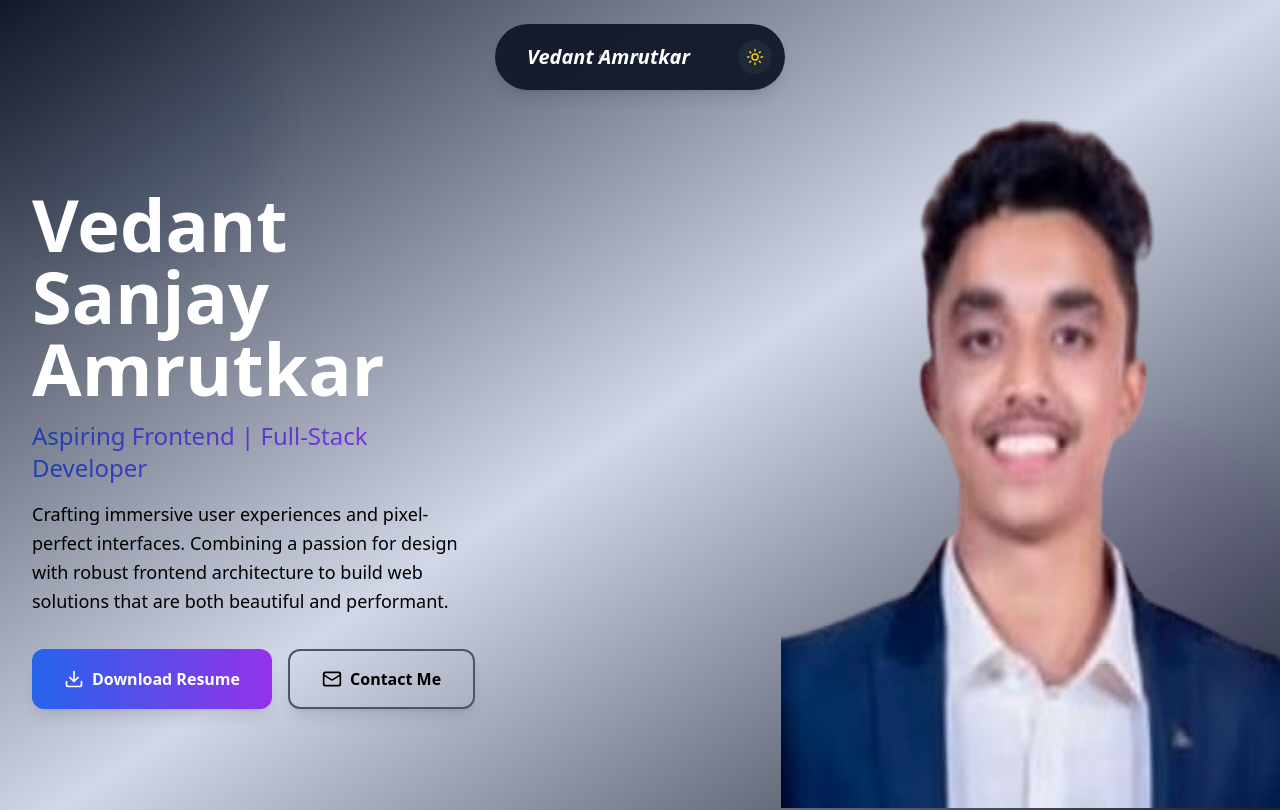
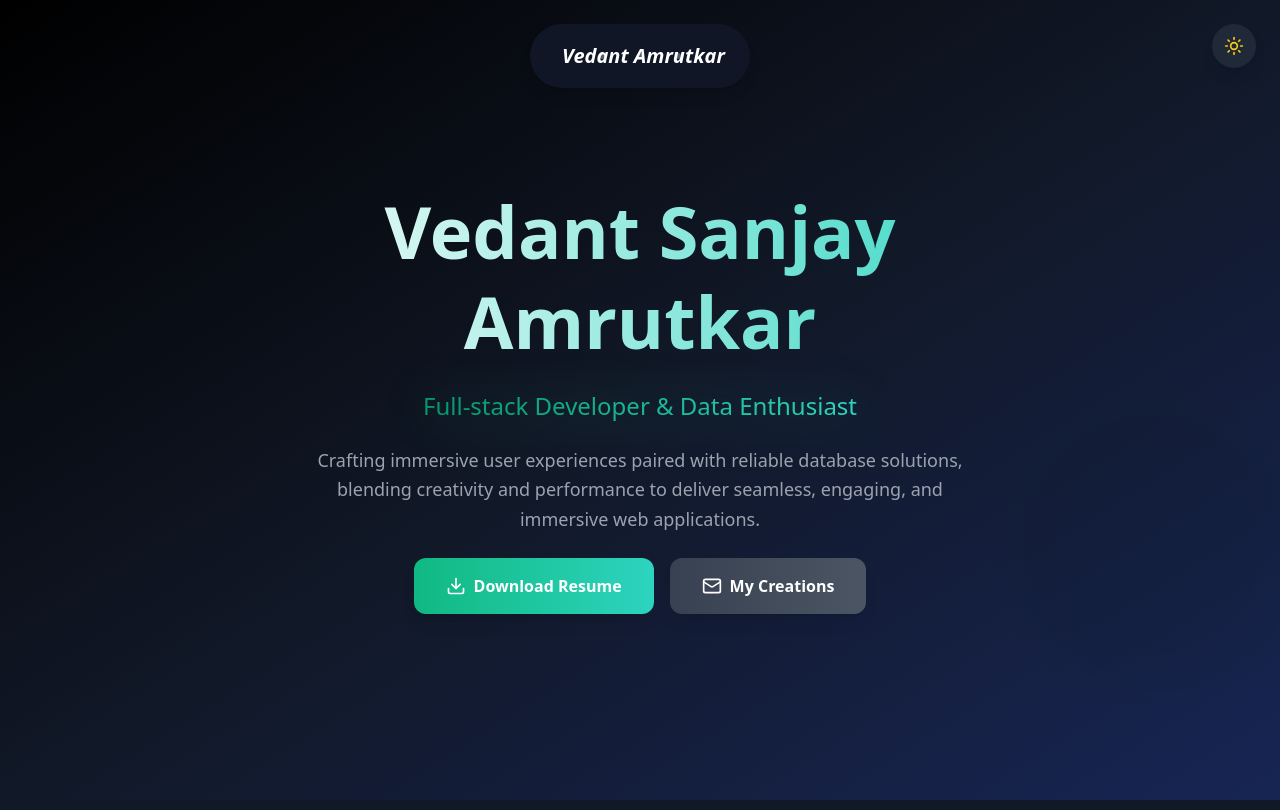
Before and after one commit to vedant-zeus/Portfolio, a React (Vite) app: page / in a window 1280 px wide. Shown: the top 810 px of the page. Built offline with nearby package versions, Linux system fonts and the light colour scheme.

Commit message:
major changes

```diff
--- a/src/components/Hero.tsx
+++ b/src/components/Hero.tsx
@@ -7,71 +7,76 @@ const Hero: React.FC = () => {
   const { isDark } = useTheme();
 
   const scrollToContact = () => {
-    const element = document.querySelector('#contact');
+    const element = document.querySelector('#projects');
     if (element) {
       element.scrollIntoView({ behavior: 'smooth' });
     }
   };
 
-  // Wave Pixelation settings
-  const rows = 10;
-  const blocks = Array.from({ length: rows });
-
   return (
     <section
       id="hero"
-      className={`min-h-screen relative overflow-hidden ${
+      className={`min-h-screen relative overflow-hidden flex items-center justify-center text-center ${
         isDark
-          ? 'bg-gradient-to-br from-gray-900 via-blue-900/20 to-gray-900'
-          : 'bg-gradient-to-br from-gray-50 via-blue-50 to-gray-100'
+          ? 'bg-gradient-to-br from-black via-gray-900 to-blue-950'
+          : 'bg-gradient-to-br from-gray-50 via-pink-50 to-yellow-50'
       }`}
     >
       {/* Background Blobs */}
       <div className="absolute inset-0 overflow-hidden">
         <div className={`absolute -top-4 -left-4 w-72 h-72 rounded-full mix-blend-multiply filter blur-xl opacity-70 animate-pulse ${
-          isDark ? 'bg-blue-600/20' : 'bg-blue-300/30'
+          isDark ? 'bg-cyan-600/20' : 'bg-pink-300/30'
         }`}></div>
         <div className={`absolute top-1/2 -right-4 w-72 h-72 rounded-full mix-blend-multiply filter blur-xl opacity-70 animate-pulse ${
-          isDark ? 'bg-purple-600/20' : 'bg-purple-300/30'
+          isDark ? 'bg-emerald-600/20' : 'bg-yellow-300/30'
         }`}></div>
       </div>
 
-      <div className="max-w-7xl mx-auto px-4 sm:px-6 lg:px-0 relative z-10">
-        {/* Removed negative margin and added top padding for fine-tuning */}
-        <div className="grid lg:grid-cols-5 gap-0 items-center min-h-screen pt-12">
+      {/* Main content centered */}
+      <div className="relative z-10 max-w-4xl mx-auto px-6 flex flex-col items-center justify-center space-y-6">
+        <motion.h1
+          initial={{ opacity: 0, scale: 0.8, y: 30 }}
+          animate={{ opacity: 1, scale: 1, y: 0 }}
+          transition={{ duration: 1, ease: "easeOut" }}
+          className={`relative text-6xl lg:text-[4.5rem] font-extrabold leading-tight
+            bg-gradient-to-r
+            ${isDark
+              ? 'from-white via-teal-400 to-teal-300'
+              : 'from-pink-600 via-orange-500 to-yellow-500'}
+            text-transparent bg-clip-text
+            animate-gradient-x bg-[length:200%_200%]`}
+        >
+          Vedant Sanjay Amrutkar
+        </motion.h1>
 
-                {/* left side */}
-
-          <div className="lg:col-span-2 space-y-8 animate-fade-in pr-8 pl-8">
-  <div className="space-y-4">
-    <h1 className={`text-5xl lg:text-7xl font-bold leading-tight ${
-      isDark ? 'text-white' : 'text-gray-900'
-    }`}>
-      Vedant Sanjay Amrutkar
-    </h1>
         <p className={`text-xl lg:text-2xl ${
           isDark ? 'text-gray-300' : 'text-gray-600'
         }`}>
-      <span className="block text-transparent bg-clip-text bg-gradient-to-r from-blue-800 to-purple-600">
-        Aspiring Frontend | Full-Stack Developer
+          <span className="block text-transparent bg-clip-text bg-gradient-to-r from-emerald-600 to-teal-400 drop-shadow-[0_0_25px_rgba(50,200,150,0.4)]">
+            Full-stack Developer & Data Enthusiast
           </span>
         </p>
-    <p className={`text-lg max-w-lg leading-relaxed ${
-      isDark ? 'text-black-400' : 'text-gray-700'
+
+        <p className={`text-lg max-w-2xl leading-relaxed ${
+          isDark ? 'text-gray-400' : 'text-gray-700'
         }`}>
-      Crafting immersive user experiences and pixel-perfect interfaces. Combining a passion for design with robust frontend architecture to build web solutions that are both beautiful and performant.
+          Crafting immersive user experiences paired with reliable database solutions, blending creativity and performance to deliver seamless, engaging, and immersive web applications.
         </p>
-  </div>
 
-  <div className="flex flex-wrap gap-4">
+        {/* Buttons */}
+        <div className="flex flex-wrap gap-4 justify-center">
+          {/* Resume Button */}
           <button
-  className="group px-8 py-4 bg-gradient-to-r from-blue-600 to-purple-600 text-white font-semibold rounded-xl hover:scale-105 transform transition-all duration-200 shadow-lg hover:shadow-xl flex items-center gap-2"
+            className={`group px-8 py-4 text-white font-semibold rounded-xl hover:scale-105 transform transition-all duration-200 shadow-lg hover:shadow-xl flex items-center gap-2
+              bg-gradient-to-r ${isDark
+                ? 'from-emerald-500 to-teal-400'
+                : 'from-pink-500 to-orange-400'}
+            `}
             onClick={() => {
-    // Replace '/path/to/your/resume.pdf' with the actual path to your resume file in the 'public' directory
               const resumeUrl = '/Resume.pdf';
               const link = document.createElement('a');
               link.href = resumeUrl;
-    link.download = 'Vedant_Sanjay_Amrutkar_Resume.pdf'; // Suggested default file name for download
+              link.download = 'Vedant_Sanjay_Amrutkar_Resume.pdf';
               document.body.appendChild(link);
               link.click();
               document.body.removeChild(link);
@@ -80,65 +85,19 @@ const Hero: React.FC = () => {
             <Download size={20} className="group-hover:animate-bounce" />
             Download Resume
           </button>
+
+          {/* Contact Button */}
           <button
             onClick={scrollToContact}
-      className={`px-8 py-4 font-semibold rounded-xl border-2 transition-all duration-200 hover:scale-105 transform shadow-lg hover:shadow-xl flex items-center gap-2 ${
-        isDark
-          ? 'border-gray-600 text-black-700 hover:bg-gray-500 hover:border-gray-500'
-          : 'border-gray-300 text-gray-700 hover:bg-gray-50 hover:border-gray-400'
-      }`}
+            className={`px-8 py-4 font-semibold rounded-xl transition-all duration-200 hover:scale-105 transform shadow-lg hover:shadow-xl flex items-center gap-2
+              bg-gradient-to-r ${isDark
+                ? 'from-gray-700 to-gray-600 text-white hover:from-gray-600 hover:to-gray-500'
+                : 'from-lime-400 to-green-500 text-white hover:from-lime-500 hover:to-green-600'}
+            `}
           >
             <Mail size={20} />
-      <span>Contact Me</span>
+            <span>My Creations</span>
           </button>
-  </div>
-</div>
-
-          {/* Right Side - Wave Pixelation Reveal + Hover */}
-<div className="lg:col-span-3 relative h-screen flex items-center justify-end">
-  <motion.div
-    className="relative w-[60%] h-[90%] lg:w-[65%] lg:h-[90%] grid grid-rows-10 gap-0 overflow-hidden group"
-    initial="hidden"
-    animate="visible"
-    whileHover="pixelated"
-    variants={{
-      visible: {
-        transition: { staggerChildren: 0.15, delayChildren: 0.3 }
-      },
-      pixelated: {
-        transition: { staggerChildren: 0.05 }
-      }
-    }}
-  >
-    {/* Mobile Image (simplified + reduced size) */}
-  <div className="md:hidden w-[80%] h-[50vh] flex items-center justify-center">
-    <img
-      src="/vedant.png"
-      alt="Vedant"
-      className="w-full h-full object-contain rounded-lg shadow-lg"
-    />
-  </div>
-    {blocks.map((_, i) => (
-      <motion.div
-        key={i}
-        className="w-full h-full"
-        style={{
-          backgroundImage: "url(vedant1.png)",
-          backgroundSize: `100% ${rows * 100}%`,
-          backgroundPosition: `0 ${(i / (rows - 1)) * 100}%`,
-        }}
-        variants={{
-          hidden: { opacity: 0 },
-          visible: { opacity: 1 },
-          pixelated: { opacity: 0.6 }
-        }}
-        transition={{ duration: 0.6, ease: "easeOut" }}
-      />
-    ))}
-  </motion.div>
-</div>
-
-
         </div>
       </div>
     </section>
--- a/src/components/Navigation.tsx
+++ b/src/components/Navigation.tsx
@@ -3,7 +3,6 @@ import { Moon, Sun, Menu, X } from 'lucide-react';
 import { useTheme } from '../contexts/ThemeContext';
 
 const Navigation: React.FC = () => {
-
   const [isHovered, setIsHovered] = React.useState(false);
   const { isDark, toggleTheme } = useTheme();
   const [isMobileMenuOpen, setIsMobileMenuOpen] = React.useState(false);
@@ -36,30 +35,29 @@ const Navigation: React.FC = () => {
         <div
           className={`relative backdrop-blur-md transition-all duration-500 ease-out rounded-full ${
             isDark ? 'bg-gray-900/95' : 'bg-white/95'
-          } ${
-            isHovered ? 'px-8 py-4 shadow-2xl' : 'px-8 py-4 shadow-lg'
-          }`}
+          } ${isHovered ? 'px-8 py-4 shadow-2xl' : 'px-8 py-4 shadow-lg'}`}
           style={{
             width: isHovered ? 'auto' : '180px',
-            minWidth: isHovered ? '800px' : '290px',
+            minWidth: isHovered ? '800px' : '220px',
           }}
         >
           <div className="flex items-center justify-between gap-6">
-            {/* Brand Name - Always Visible */}
-            <div className={`font-bold text-xl italic whitespace-nowrap ${
+            {/* Brand Name - Clickable */}
+            <button
+              onClick={() => scrollToSection('#hero')}
+              className={`font-bold text-xl italic whitespace-nowrap ${
                 isDark ? 'text-white' : 'text-gray-900'
-            }`}>
+              }`}
+            >
               Vedant Amrutkar
-            </div>
+            </button>
 
             {/* Navigation Links - Appear on Hover */}
             <div
               className={`flex items-center gap-1 transition-all duration-500 ${
                 isHovered ? 'opacity-100 scale-100' : 'opacity-0 scale-95 w-0'
               }`}
-              style={{
-                overflow: isHovered ? 'visible' : 'hidden',
-              }}
+              style={{ overflow: isHovered ? 'visible' : 'hidden' }}
             >
               {navLinks.map((link, index) => (
                 <button
@@ -85,18 +83,6 @@ const Navigation: React.FC = () => {
                 </button>
               ))}
             </div>
-
-            {/* Theme Toggle - Always Visible */}
-            <button
-              onClick={toggleTheme}
-              className={`p-2 rounded-full transition-all duration-300 hover:scale-110 ${
-                isDark
-                  ? 'bg-gray-800 text-yellow-400 hover:bg-gray-700'
-                  : 'bg-gray-100 text-gray-600 hover:bg-gray-200'
-              }`}
-            >
-              {isDark ? <Sun size={18} /> : <Moon size={18} />}
-            </button>
           </div>
 
           {/* Decorative dots */}
@@ -118,33 +104,38 @@ const Navigation: React.FC = () => {
         </div>
       </nav>
 
-      {/* Mobile Navigation */}
-      <nav className="md:hidden fixed top-0 left-0 right-0 z-50">
-        <div className={`m-4 backdrop-blur-md rounded-2xl ${
-          isDark ? 'bg-gray-900/95' : 'bg-white/95'
-        } shadow-lg`}>
-          <div className="flex items-center justify-between px-6 py-4">
-            {/* Brand Name */}
-            <div className={`font-bold text-lg italic ${
-              isDark ? 'text-white' : 'text-gray-900'
-            }`}>
-              Rekorder
-            </div>
-
-            {/* Mobile Controls */}
-            <div className="flex items-center gap-2">
-              {/* Theme Toggle */}
+      {/* Theme Toggle - Fixed Outside (Desktop + Mobile) */}
       <button
         onClick={toggleTheme}
-                className={`p-2 rounded-full transition-all duration-300 ${
+        className={`fixed top-6 right-6 z-50 p-3 rounded-full transition-all duration-300 shadow-lg hover:scale-110 ${
           isDark
             ? 'bg-gray-800 text-yellow-400 hover:bg-gray-700'
             : 'bg-gray-100 text-gray-600 hover:bg-gray-200'
         }`}
       >
-                {isDark ? <Sun size={18} /> : <Moon size={18} />}
+        {isDark ? <Sun size={20} /> : <Moon size={20} />}
       </button>
 
+      {/* Mobile Navigation */}
+      <nav className="md:hidden fixed top-0 left-0 right-0 z-40">
+        <div
+          className={`m-4 backdrop-blur-md rounded-2xl ${
+            isDark ? 'bg-gray-900/95' : 'bg-white/95'
+          } shadow-lg`}
+        >
+          <div className="flex items-center justify-between px-6 py-4">
+            {/* Brand Name - Clickable */}
+            <button
+              onClick={() => scrollToSection('#hero')}
+              className={`font-bold text-lg italic ${
+                isDark ? 'text-white' : 'text-gray-900'
+              }`}
+            >
+              Vedant Amrutkar
+            </button>
+
+            {/* Mobile Controls */}
+            <div className="flex items-center gap-2">
               {/* Menu Toggle */}
               <button
                 onClick={() => setIsMobileMenuOpen(!isMobileMenuOpen)}
@@ -161,9 +152,11 @@ const Navigation: React.FC = () => {
 
           {/* Mobile Menu */}
           {isMobileMenuOpen && (
-            <div className={`border-t px-4 py-3 ${
+            <div
+              className={`border-t px-4 py-3 ${
                 isDark ? 'border-gray-800' : 'border-gray-200'
-            }`}>
+              }`}
+            >
               <div className="space-y-1">
                 {navLinks.map((link, index) => (
                   <button
@@ -173,7 +166,13 @@ const Navigation: React.FC = () => {
                       isDark
                         ? 'text-gray-300 hover:text-white hover:bg-white/10'
                         : 'text-gray-700 hover:text-gray-900 hover:bg-gray-100'
-                    } ${index === 0 ? (isDark ? 'bg-white/20 text-white' : 'bg-gray-200 text-gray-900') : ''}`}
+                    } ${
+                      index === 0
+                        ? isDark
+                          ? 'bg-white/20 text-white'
+                          : 'bg-gray-200 text-gray-900'
+                        : ''
+                    }`}
                   >
                     {link.label}
                   </button>
--- a/src/components/Projects.tsx
+++ b/src/components/Projects.tsx
@@ -5,6 +5,59 @@ import { useTheme } from '../contexts/ThemeContext';
 const Projects: React.FC = () => {
   const { isDark } = useTheme();
   const [currentIndex, setCurrentIndex] = React.useState(0);
+  const containerRef = React.useRef<HTMLDivElement>(null);
+  const isScrollingRef = React.useRef(false);
+  const scrollTimeoutRef = React.useRef<NodeJS.Timeout | null>(null);
+
+  React.useEffect(() => {
+    const handleWheel = (e: WheelEvent) => {
+      if (!containerRef.current) return;
+
+      const container = containerRef.current;
+      const rect = container.getBoundingClientRect();
+
+      // Check if the projects section is in viewport
+      if (rect.top <= window.innerHeight && rect.bottom >= 0) {
+        e.preventDefault();
+
+        // Prevent multiple rapid scrolls
+        if (isScrollingRef.current) return;
+
+        isScrollingRef.current = true;
+
+        // Determine scroll direction
+        if (e.deltaY > 0) {
+          // Scroll down - next slide
+          nextSlide();
+        } else {
+          // Scroll up - previous slide
+          prevSlide();
+        }
+
+        // Reset scrolling flag after animation
+        if (scrollTimeoutRef.current) {
+          clearTimeout(scrollTimeoutRef.current);
+        }
+        scrollTimeoutRef.current = setTimeout(() => {
+          isScrollingRef.current = false;
+        }, 600);
+      }
+    };
+
+    const container = containerRef.current;
+    if (container) {
+      container.addEventListener('wheel', handleWheel, { passive: false });
+    }
+
+    return () => {
+      if (container) {
+        container.removeEventListener('wheel', handleWheel);
+      }
+      if (scrollTimeoutRef.current) {
+        clearTimeout(scrollTimeoutRef.current);
+      }
+    };
+  }, []);
 
   const projects = [
     {
@@ -62,13 +115,13 @@ const Projects: React.FC = () => {
 
   const nextSlide = () => {
     setCurrentIndex((prevIndex) =>
-      prevIndex >= maxIndex ? 0 : prevIndex + 1
+      prevIndex >= maxIndex ? prevIndex : prevIndex + 1
     );
   };
 
   const prevSlide = () => {
     setCurrentIndex((prevIndex) =>
-      prevIndex === 0 ? maxIndex : prevIndex - 1
+      prevIndex === 0 ? prevIndex : prevIndex - 1
     );
   };
 
@@ -77,12 +130,16 @@ const Projects: React.FC = () => {
   };
 
   return (
-    <section id="projects" className={`py-20 pt-40 ${
-      isDark
-        ? 'bg-gradient-to-b from-gray-800 to-gray-900'
-        : 'bg-gradient-to-b from-white to-gray-50'
-    }`}>
-      <div className="max-w-7xl mx-auto px-4 sm:px-6 lg:px-8">
+    <section
+      id="projects"
+      ref={containerRef}
+      className={`py-20 pt-40 min-h-screen flex items-center ${
+        isDark
+          ? 'bg-gradient-to-b from-gray-800 to-gray-900'
+          : 'bg-gradient-to-b from-white to-gray-50'
+      }`}
+    >
+      <div className="max-w-7xl mx-auto px-4 sm:px-6 lg:px-8 w-full">
         <div className="text-center mb-16">
           <h2 className={`text-4xl lg:text-5xl font-bold mb-6 ${
             isDark ? 'text-white' : 'text-gray-900'
@@ -95,6 +152,11 @@ const Projects: React.FC = () => {
           }`}>
             A showcase of my recent work combining data analytics, web development, and machine learning
           </p>
+          <p className={`text-sm mt-4 ${
+            isDark ? 'text-gray-400' : 'text-gray-500'
+          }`}>
+            Scroll to navigate through projects
+          </p>
         </div>
 
         {/* Slider Container */}
@@ -102,7 +164,7 @@ const Projects: React.FC = () => {
           {/* Main Slider - Shows 3 projects */}
           <div className="overflow-hidden">
             <div
-              className="flex transition-transform duration-500 ease-out"
+              className="flex transition-transform duration-600 ease-out"
               style={{ transform: `translateX(-${currentIndex * (100 / itemsPerPage)}%)` }}
             >
               {projects.map((project, index) => (
@@ -187,7 +249,12 @@ const Projects: React.FC = () => {
             <>
               <button
                 onClick={prevSlide}
+                disabled={currentIndex === 0}
                 className={`absolute left-0 top-1/2 -translate-y-1/2 -translate-x-4 p-3 rounded-full shadow-xl transition-all duration-200 hover:scale-110 z-10 ${
+                  currentIndex === 0
+                    ? 'opacity-30 cursor-not-allowed'
+                    : 'hover:scale-110'
+                } ${
                   isDark
                     ? 'bg-gray-800 text-white hover:bg-gray-700'
                     : 'bg-white text-gray-800 hover:bg-gray-100'
@@ -199,7 +266,12 @@ const Projects: React.FC = () => {
 
               <button
                 onClick={nextSlide}
-                className={`absolute right-0 top-1/2 -translate-y-1/2 translate-x-4 p-3 rounded-full shadow-xl transition-all duration-200 hover:scale-110 z-10 ${
+                disabled={currentIndex >= maxIndex}
+                className={`absolute right-0 top-1/2 -translate-y-1/2 translate-x-4 p-3 rounded-full shadow-xl transition-all duration-200 z-10 ${
+                  currentIndex >= maxIndex
+                    ? 'opacity-30 cursor-not-allowed'
+                    : 'hover:scale-110'
+                } ${
                   isDark
                     ? 'bg-gray-800 text-white hover:bg-gray-700'
                     : 'bg-white text-gray-800 hover:bg-gray-100'
```
Lines whose indentation alone changed are shown as unchanged.
